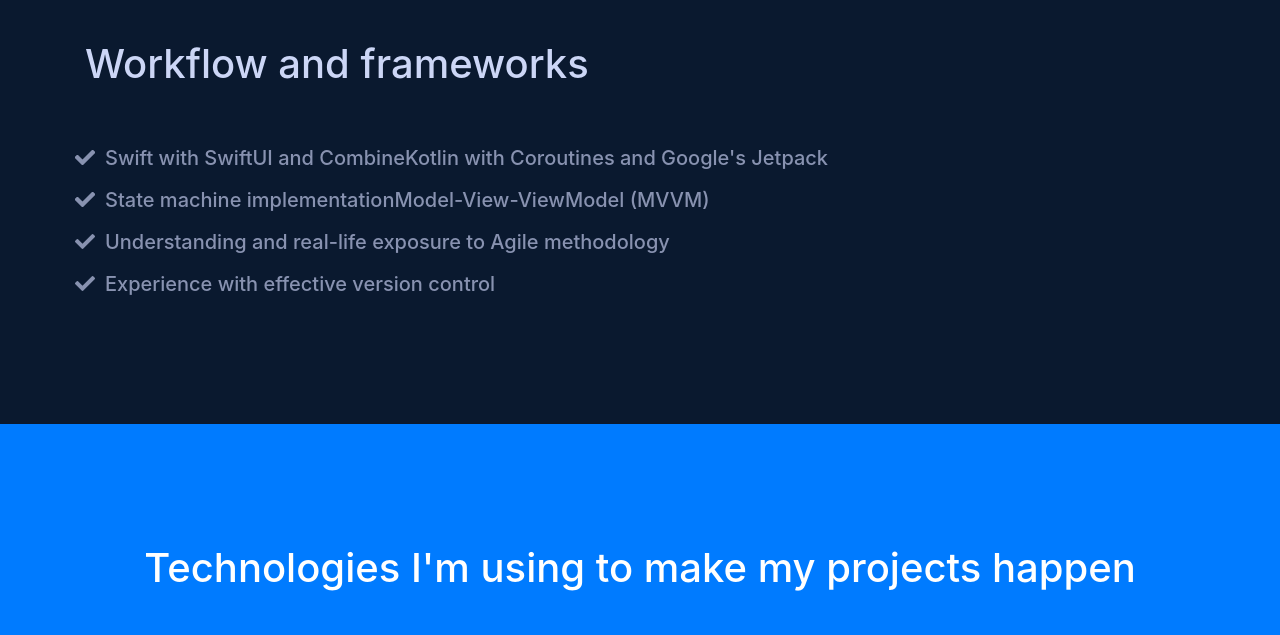
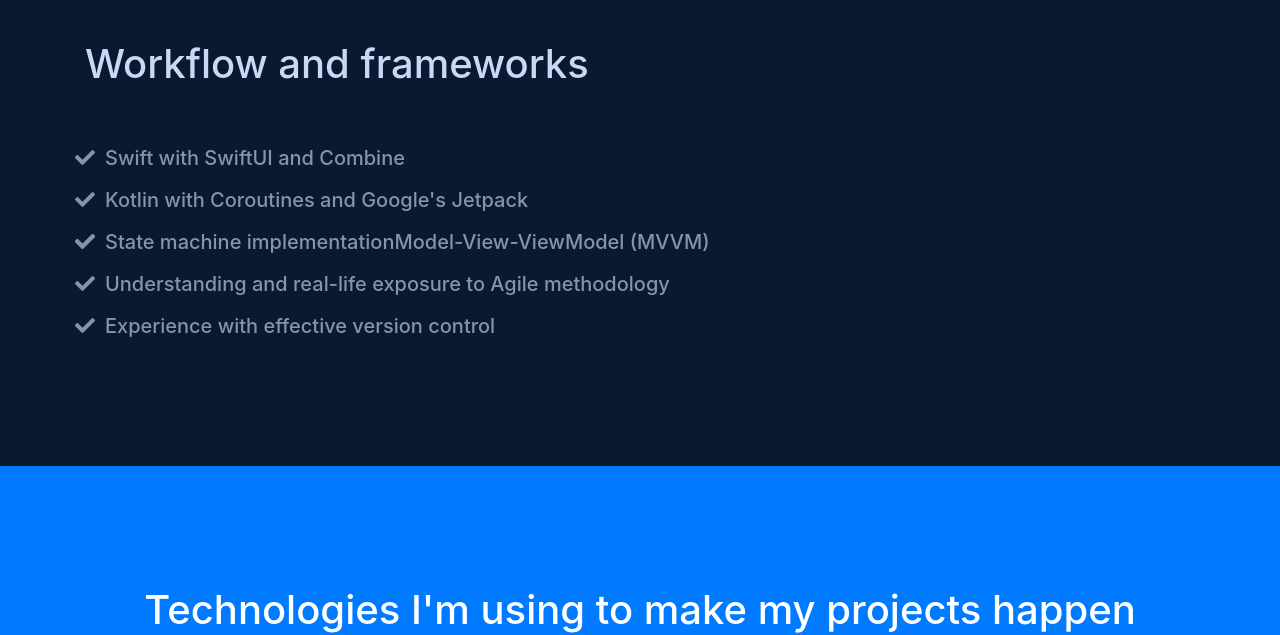
Before and after one commit to toby-j/personalPortfolio, a website with bundled scripts: page index.html in a window 1280 px wide. Shown: the part 1320-1955 px from the top of the page. Built offline with nearby package versions, Linux system fonts and the light colour scheme.

Commit message:
Update index.html

```diff
--- a/index.html
+++ b/index.html
@@ -76,7 +76,7 @@
                     <img class="img-fluid img-profile mx-auto my-auto rounded-circle mx-auto" src="img/profile.png" alt="">
                 </div>
                 <h1 class="mb-5 light-gray" style="text-align: left;">Workflow and frameworks</h1>
-                <div style="margin-left: 20px;" class="col-12 col-xl-10">
+                <div style="margin-left: 20px;" class="col-11 col-lg-9 col-xl-7">
                     <div class="row">
                         <h5 class="light-darkergray" style="float: left; margin-top: 10px;"><span class="fa-li"><i class="fas fa-check"></i></span>Swift with SwiftUI and Combine</h5>
                         <h5 class="light-darkergray" style="float: left; margin-top: 10px;"><span class="fa-li"><i class="fas fa-check"></i></span>Kotlin with Coroutines and Google's Jetpack</h5>
```
